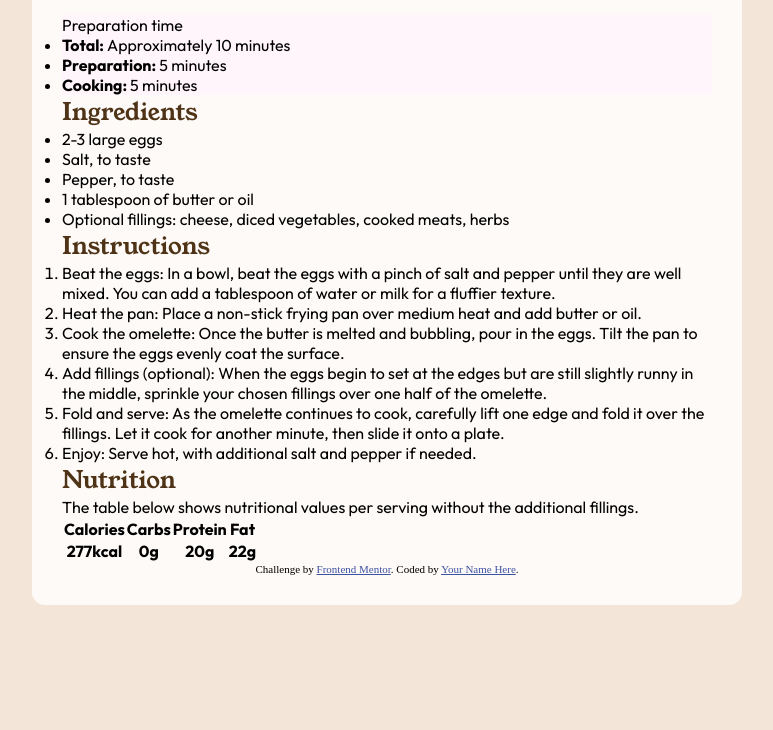
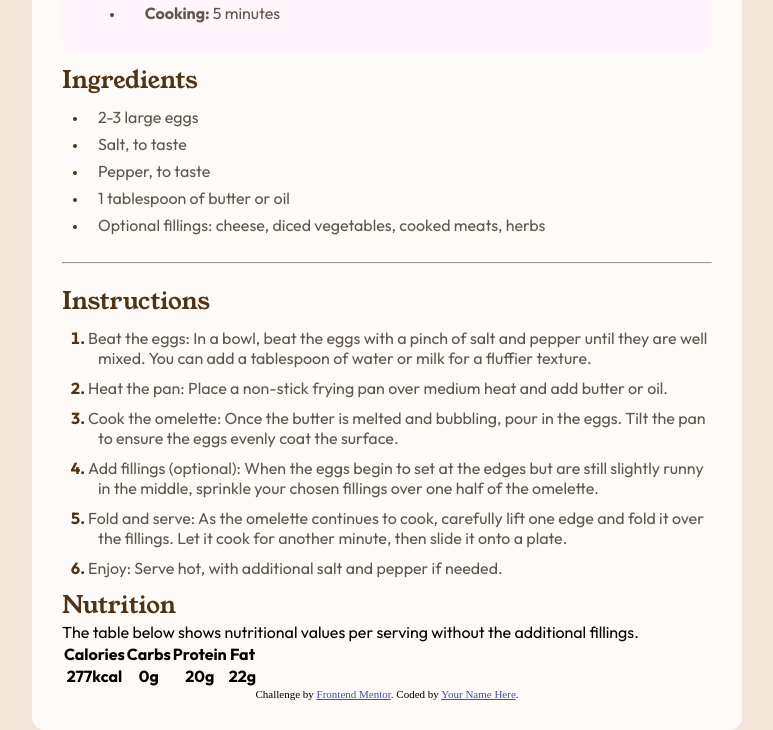
Before and after one commit to Siyaaan/Front-End-Mentor-Recipe, a plain HTML site: page index.html in a window 1280 px wide. Shown: the part 335-1065 px from the top of the page, without its empty margins (253-1026 px from the left). Before the commit the page ends 940 px from the top, so only its background shows below. Drawn offline with Linux system fonts and the light colour scheme.

Commit message:
Still stuck in the instruction alignment

```diff
--- a/index.html
+++ b/index.html
@@ -39,8 +39,8 @@
   </div>
 
   <div class="Preparation">
-        <h2 class="Content" ="PreparationHeading">Preparation time</h3>
-          <ul class="Content">
+        <h2 class="Content" id="PreparationHeading">Preparation time</h3>
+          <ul class="Content" id="PreparationList">
             <li><strong>Total: </strong> Approximately 10 minutes</li>
             <li><strong>Preparation: </strong> 5 minutes</li>
             <li><strong>Cooking: </strong> 5 minutes</li>
@@ -58,19 +58,21 @@
       </ul>
   </div>
 
+<hr>
+
   <div class="Instructions">
     <h2 class="Heading" >Instructions</h2>
       <ol class="Content">
-        <li>Beat the eggs: In a bowl, beat the eggs with a pinch of salt and pepper until they are well mixed.
-    You can add a tablespoon of water or milk for a fluffier texture.</li>
-        <li>Heat the pan: Place a non-stick frying pan over medium heat and add butter or oil.</li>
-        <li>Cook the omelette: Once the butter is melted and bubbling, pour in the eggs. Tilt the pan to ensure
-    the eggs evenly coat the surface.</li>
-        <li>Add fillings (optional): When the eggs begin to set at the edges but are still slightly runny in the
-    middle, sprinkle your chosen fillings over one half of the omelette.</li>
-        <li>Fold and serve: As the omelette continues to cook, carefully lift one edge and fold it over the
-    fillings. Let it cook for another minute, then slide it onto a plate.</li>
-        <li>Enjoy: Serve hot, with additional salt and pepper if needed.</li>
+        <li><p>Beat the eggs: In a bowl, beat the eggs with a pinch of salt and pepper until they are well mixed.
+    You can add a tablespoon of water or milk for a fluffier texture.</p></li>
+        <li><p>Heat the pan: Place a non-stick frying pan over medium heat and add butter or oil.</p></li>
+        <li><p>Cook the omelette: Once the butter is melted and bubbling, pour in the eggs. Tilt the pan to ensure
+    the eggs evenly coat the surface.</p></li>
+        <li><p>Add fillings (optional): When the eggs begin to set at the edges but are still slightly runny in the
+    middle, sprinkle your chosen fillings over one half of the omelette.</p></li>
+        <li><p>Fold and serve: As the omelette continues to cook, carefully lift one edge and fold it over the
+    fillings. Let it cook for another minute, then slide it onto a plate.</p></li>
+        <li><p>Enjoy: Serve hot, with additional salt and pepper if needed.</p></li>
       </ol>
   </div>
 
--- a/style.css
+++ b/style.css
@@ -13,8 +13,8 @@ div.parent {
     align-items: center;     /* Vertically centers the div */
     height: 100vh;           /* Full height of the viewport */
     width: 100vw;            /* Full width of the viewport */
-    margin: 0 auto;
-    padding: 0 auto;
+    margin: 0 auto;     /* Center the div */   /* Also make sure that the div doesnt go to the edge whenever we change the size*/
+    padding: 0 auto;    /* Center the div */ /* Also make sure that the div doesnt go to the edge whenever we change the size*/
 }
 
 div.child {
@@ -31,8 +31,7 @@ div.child {
 .image {
     border-radius: 13px;
     margin-bottom:  20px;
-    width: 100%;
-
+    width: 100%;/* Make sure the image is always wihtin the parent div and is responsive */
 }
 
 .Heading {
@@ -51,6 +50,84 @@ div.child {
     font-size: 16px;
 }
 
+
+/* Preparation Time */
 .Preparation{
     background-color: hsl(330, 100%, 98%);
+    border-radius: 10px;
+    padding: 20px; /* Space of all content inside the div */
+}   /* Body */
+#PreparationHeading {
+    color: hsl(332, 51%, 32%);
+    font-size: large;
+    font-weight: 650;
+    margin-bottom: 10px;
 }
+#PreparationList {
+    padding-left: 7%;
+    font-size: 16px;
+    text-indent: 20px;  /* Indent the text from the bullet*/
+    color: hsl(30, 10%, 34%);
+}
+#PreparationList ::marker { /* Change the bullet style, this also works for numbers etc. */
+    font-size: 12px;
+    color: hsl(332, 51%, 32%);
+}
+.Preparation li {
+    margin-bottom: 10px;
+}
+
+
+/* INGREDIENTS */
+.Ingredients{
+    padding-bottom: 20px;
+ }   /* Heading */
+.Ingredients h2{
+    margin-bottom: 10px;
+    margin-top: 10px;
+}   /* Body */
+.Ingredients ul {
+    padding-left: 4%;
+    font-size: 16px;
+    text-indent: 10px;  /* Indent the text from the bullet*/
+    color: hsl(30, 10%, 34%);
+}
+.Ingredients ul li {
+    margin-bottom: 7px;
+}
+.Ingredients ul ::marker { /* Change the bullet style, this also works for numbers etc. */
+    font-size: 12px;
+    color: hsl(30, 54%, 20%)
+}
+
+
+/* INSTRUCTIONS */
+.Instructions {
+    margin-top: 20px;
+ }   /* Heading */
+.Instructions h2{
+    margin-bottom: 10px;
+}
+.Instructions ol {
+    padding-left: 4%;
+    font-size: 16px;
+    text-indent: 10px;  /* Indent the text from the bullet*/
+    color: hsl(30, 10%, 34%);
+    list-style-position: outside ;
+}
+.Instructions ol li {
+    margin-bottom: 10px; /* Space between items */
+     /* Indent the text from the bullet*/;
+
+}
+.Instructions ol ::marker { /* Change the bullet style, this also works for numbers etc. */
+    color: hsl(30, 54%, 20%);
+    font-weight: bold;
+}
+.Instructions ol li p {
+        margin: 0; /* Remove default margin */
+        padding-left: 10px; /* Add padding for the text */
+        text-indent: -10px; /* Pulls text back towards the left for better alignment */
+        position: relative; /* Allow positioning adjustments */
+
+}
```
